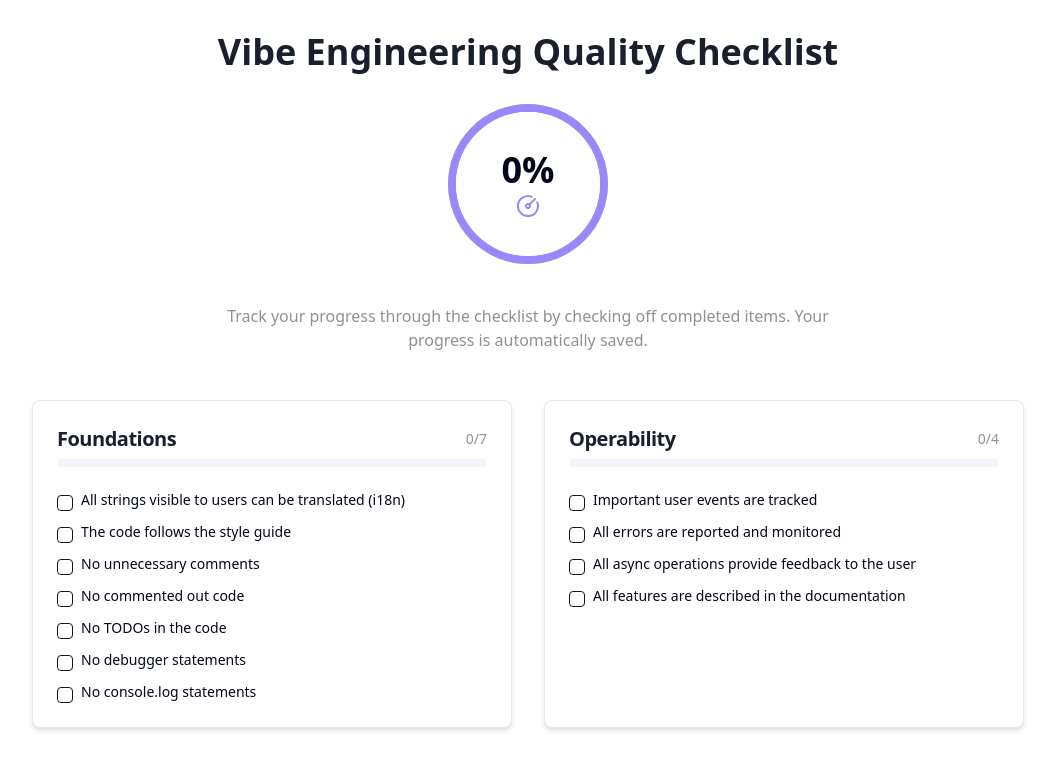
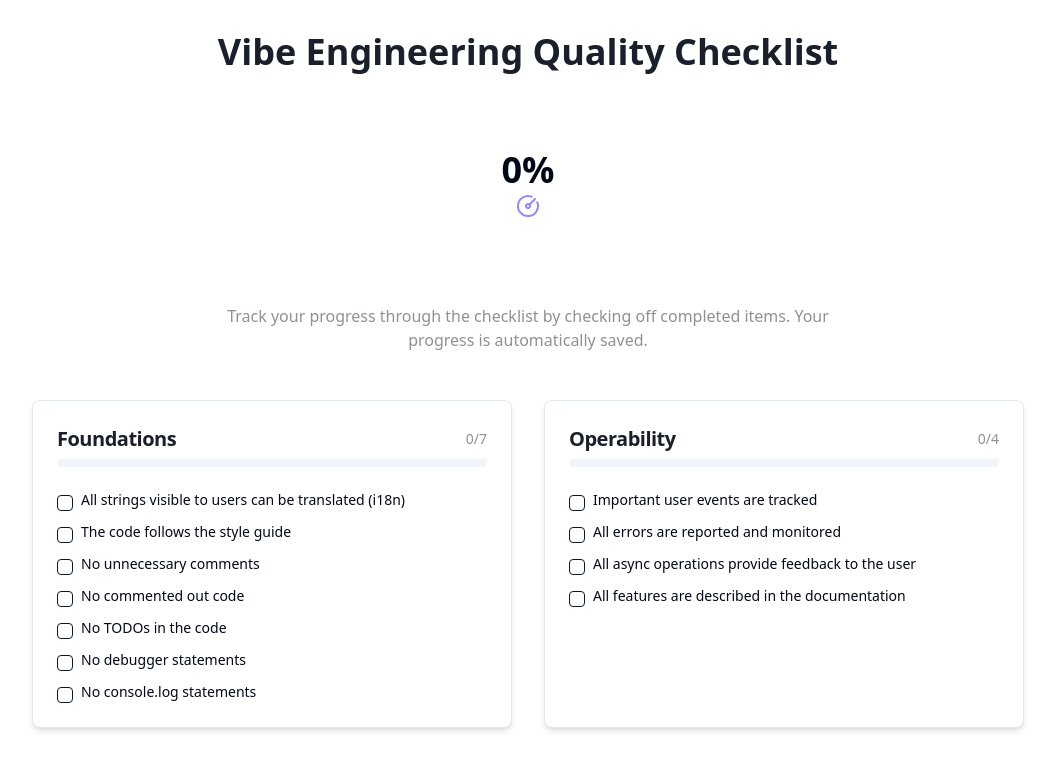
Before and after one commit to samcarrington/lovable-security-checklist, a React (Vite) app: page / in a window 1280 px wide. Shown: the top 758 px of the page, without its empty margins (112-1167 px from the left). Built offline with nearby package versions, Linux system fonts and the light colour scheme.

Commit message:
Fix: Progress dial animation
Fixes the progress dial animation to correctly fill and reduce based on the percentage.

```diff
--- a/src/components/ProgressDial.tsx
+++ b/src/components/ProgressDial.tsx
@@ -14,7 +14,6 @@ const ProgressDial = ({ percentage, size = 'md', className }: ProgressDialProps)
 
   // Clamp percentage between 0 and 100
   const safePercentage = Math.min(100, Math.max(0, percentage));
-  const rotationAngle = safePercentage * 3.6; // 3.6 degrees per percentage point (360/100)
 
   useEffect(() => {
     setIsAnimating(true);
@@ -28,6 +27,12 @@ const ProgressDial = ({ percentage, size = 'md', className }: ProgressDialProps)
     lg: 'w-40 h-40 text-4xl',
   };
 
+  // Calculate dash values for SVG circle
+  const radius = 48;
+  const circumference = 2 * Math.PI * radius;
+  const strokeDasharray = circumference;
+  const strokeDashoffset = circumference * (1 - safePercentage / 100);
+
   return (
     <div
       className={cn(
@@ -36,21 +41,36 @@ const ProgressDial = ({ percentage, size = 'md', className }: ProgressDialProps)
         className
       )}
     >
-      {/* Background circle */}
-      <div className="absolute inset-0 rounded-full border-8 border-vibe-light-purple"></div>
+      {/* SVG based progress circle */}
+      <svg className="absolute inset-0 w-full h-full -rotate-90">
+        {/* Background circle */}
+        <circle
+          cx="50%"
+          cy="50%"
+          r={radius}
+          strokeWidth="8"
+          stroke="currentColor"
+          fill="none"
+          className="text-vibe-light-purple"
+        />
 
-      {/* Progress circle - using CSS custom property for animation */}
-      <div
-        className={cn(
-          "absolute inset-0 rounded-full border-8 border-vibe-purple",
-          isAnimating ? "animate-dial-rotate" : ""
-        )}
-        style={{
-          clipPath: 'polygon(50% 50%, 50% 0%, 100% 0%, 100% 100%, 0% 100%, 0% 0%, 50% 0%)',
-          transform: !isAnimating ? `rotate(${rotationAngle}deg)` : 'rotate(0deg)',
-          '--rotation-angle': `${rotationAngle}deg`
-        } as React.CSSProperties}
-      ></div>
+        {/* Progress arc */}
+        <circle
+          cx="50%"
+          cy="50%"
+          r={radius}
+          strokeWidth="8"
+          stroke="currentColor"
+          fill="none"
+          strokeLinecap="round"
+          className={cn(
+            "text-vibe-purple",
+            isAnimating ? "transition-all duration-1500 ease-out" : ""
+          )}
+          strokeDasharray={strokeDasharray}
+          strokeDashoffset={isAnimating ? circumference : strokeDashoffset}
+        />
+      </svg>
 
       {/* Inner circle with percentage */}
       <div className="absolute inset-2 rounded-full bg-white flex items-center justify-center">
```
